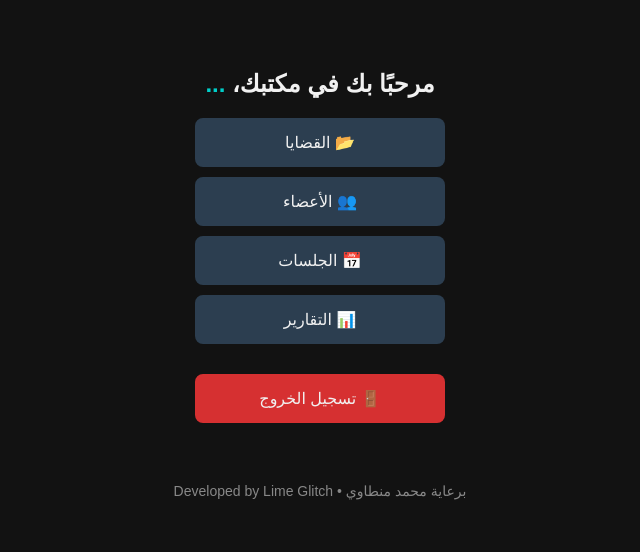
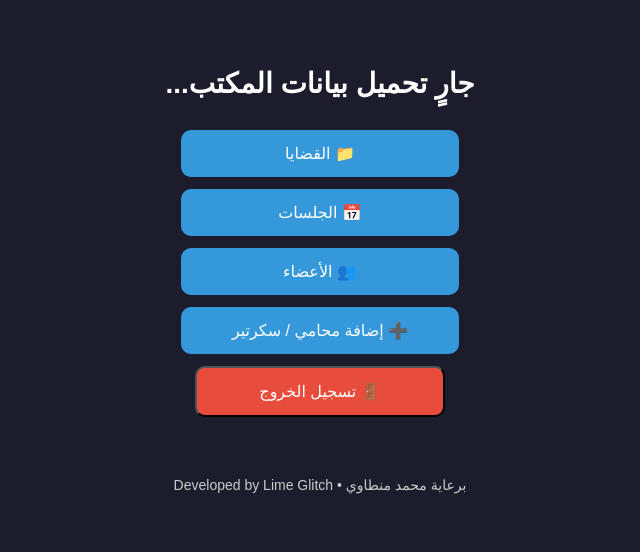
Before and after one commit to limeglitch/omerk, a plain HTML site: page office.html in a window 1280 px wide. Shown: the whole page, without its empty margins (320-960 px from the left). Drawn offline with Linux system fonts and the light colour scheme.

Commit message:
Update office.html

```diff
--- a/office.html
+++ b/office.html
@@ -1,63 +1,8 @@
 <!DOCTYPE html>
 <html lang="ar" dir="rtl">
 <head>
-  <meta charset="UTF-8">
+  <meta charset="UTF-8" />
   <title>لوحة تحكم الأدمن</title>
-  <style>
-    body {
-      font-family: 'Cairo', sans-serif;
-      background-color: #121212;
-      color: #f1f1f1;
-      margin: 0;
-      padding: 0;
-      text-align: center;
-    }
-
-    .container {
-      padding: 50px 20px;
-    }
-
-    h2 {
-      font-size: 24px;
-      margin-bottom: 20px;
-    }
-
-    .email {
-      color: #00cec9;
-      font-weight: bold;
-      margin-bottom: 40px;
-    }
-
-    .button {
-      display: block;
-      width: 250px;
-      padding: 15px;
-      margin: 10px auto;
-      background-color: #2c3e50;
-      color: #f1f1f1;
-      border: none;
-      border-radius: 8px;
-      font-size: 16px;
-      cursor: pointer;
-      transition: 0.3s;
-    }
-
-    .button:hover {
-      background-color: #34495e;
-    }
-
-    .logout {
-      background-color: #d63031;
-      margin-top: 30px;
-    }
-
-    footer {
-      margin-top: 60px;
-      color: #888;
-      font-size: 14px;
-    }
-  </style>
-
   <script type="module">
     import { initializeApp } from "https://www.gstatic.com/firebasejs/9.22.2/firebase-app.js";
     import { getAuth, onAuthStateChanged, signOut } from "https://www.gstatic.com/firebasejs/9.22.2/firebase-auth.js";
@@ -66,38 +11,80 @@
     const app = initializeApp(firebaseConfig);
     const auth = getAuth();
 
-    const emailSpan = document.getElementById("userEmail");
-    const logoutBtn = document.getElementById("logoutBtn");
+    const welcomeText = document.getElementById("welcomeText");
 
     onAuthStateChanged(auth, (user) => {
       if (user) {
-        emailSpan.textContent = user.email;
+        welcomeText.innerHTML = `مرحبًا بك في مكتبك، ${user.email}`;
       } else {
         window.location.href = "index.html";
       }
     });
 
-    logoutBtn.addEventListener("click", () => {
+    document.getElementById("logoutBtn").addEventListener("click", () => {
       signOut(auth).then(() => {
         window.location.href = "index.html";
       });
     });
   </script>
+
+  <style>
+    body {
+      font-family: 'Cairo', sans-serif;
+      background: #1c1c2d;
+      color: white;
+      text-align: center;
+      padding: 40px;
+    }
+
+    h1 {
+      font-size: 28px;
+      margin-bottom: 30px;
+    }
+
+    .btn {
+      display: block;
+      background-color: #3498db;
+      color: white;
+      text-decoration: none;
+      padding: 14px;
+      margin: 12px auto;
+      width: 250px;
+      border-radius: 10px;
+      font-size: 16px;
+      transition: 0.3s;
+    }
+
+    .btn:hover {
+      background-color: #2980b9;
+    }
+
+    #logoutBtn {
+      background-color: #e74c3c;
+    }
+
+    #logoutBtn:hover {
+      background-color: #c0392b;
+    }
+
+    footer {
+      margin-top: 60px;
+      color: #ccc;
+      font-size: 14px;
+    }
+  </style>
 </head>
 <body>
-  <div class="container">
-    <h2>مرحبًا بك في مكتبك، <span id="userEmail" class="email">...</span></h2>
+  <h1 id="welcomeText">جارٍ تحميل بيانات المكتب...</h1>
 
-    <button class="button" onclick="location.href='cases.html'">📂 القضايا</button>
-    <button class="button" onclick="location.href='members.html'">👥 الأعضاء</button>
-    <button class="button" onclick="location.href='sessions.html'">📅 الجلسات</button>
-    <button class="button" onclick="location.href='reports.html'">📊 التقارير</button>
+  <a href="cases.html" class="btn">📁 القضايا</a>
+  <a href="sessions.html" class="btn">📅 الجلسات</a>
+  <a href="members.html" class="btn">👥 الأعضاء</a>
+  <a href="add-member.html" class="btn">➕ إضافة محامي / سكرتير</a>
+  <button id="logoutBtn" class="btn">🚪 تسجيل الخروج</button>
 
-    <button id="logoutBtn" class="button logout">🚪 تسجيل الخروج</button>
-
-    <footer>
-      برعاية محمد منطاوي • Developed by Lime Glitch
-    </footer>
-  </div>
+  <footer>
+    برعاية محمد منطاوي • Developed by Lime Glitch
+  </footer>
 </body>
 </html>
```
